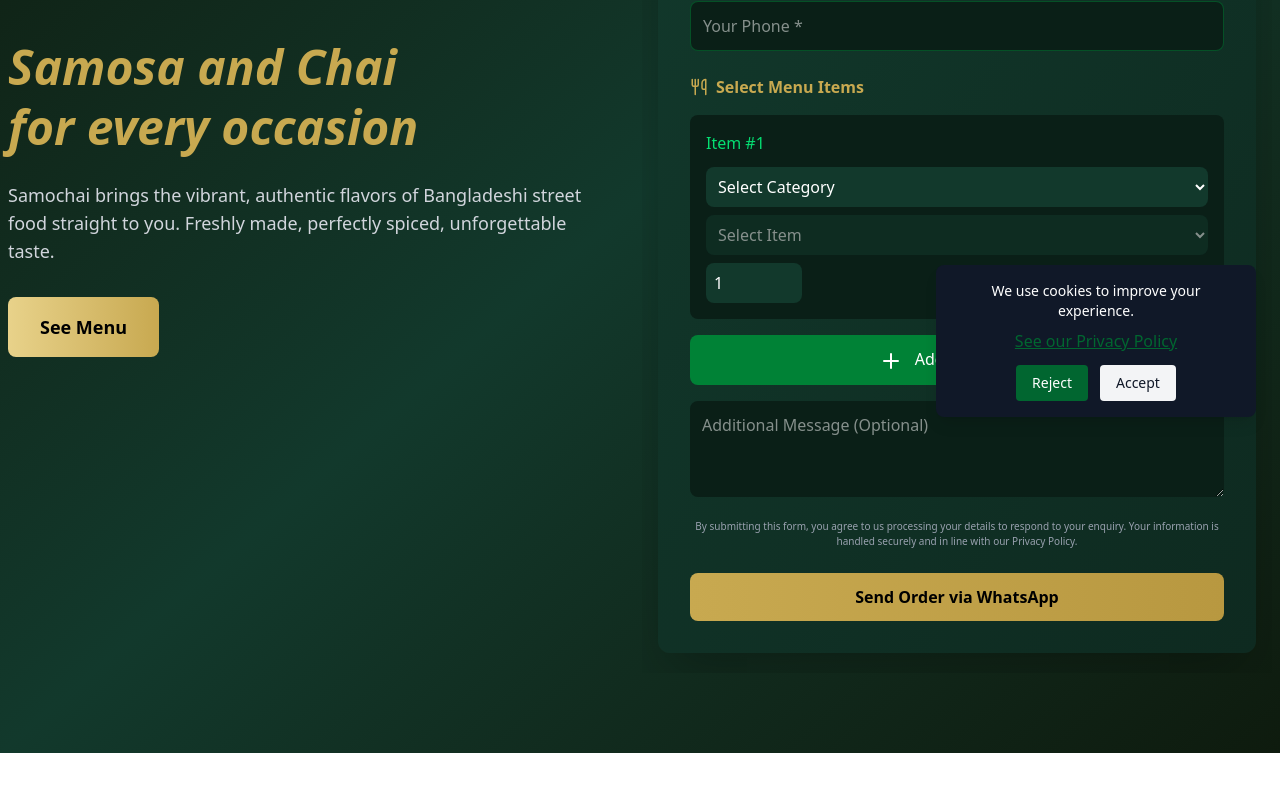
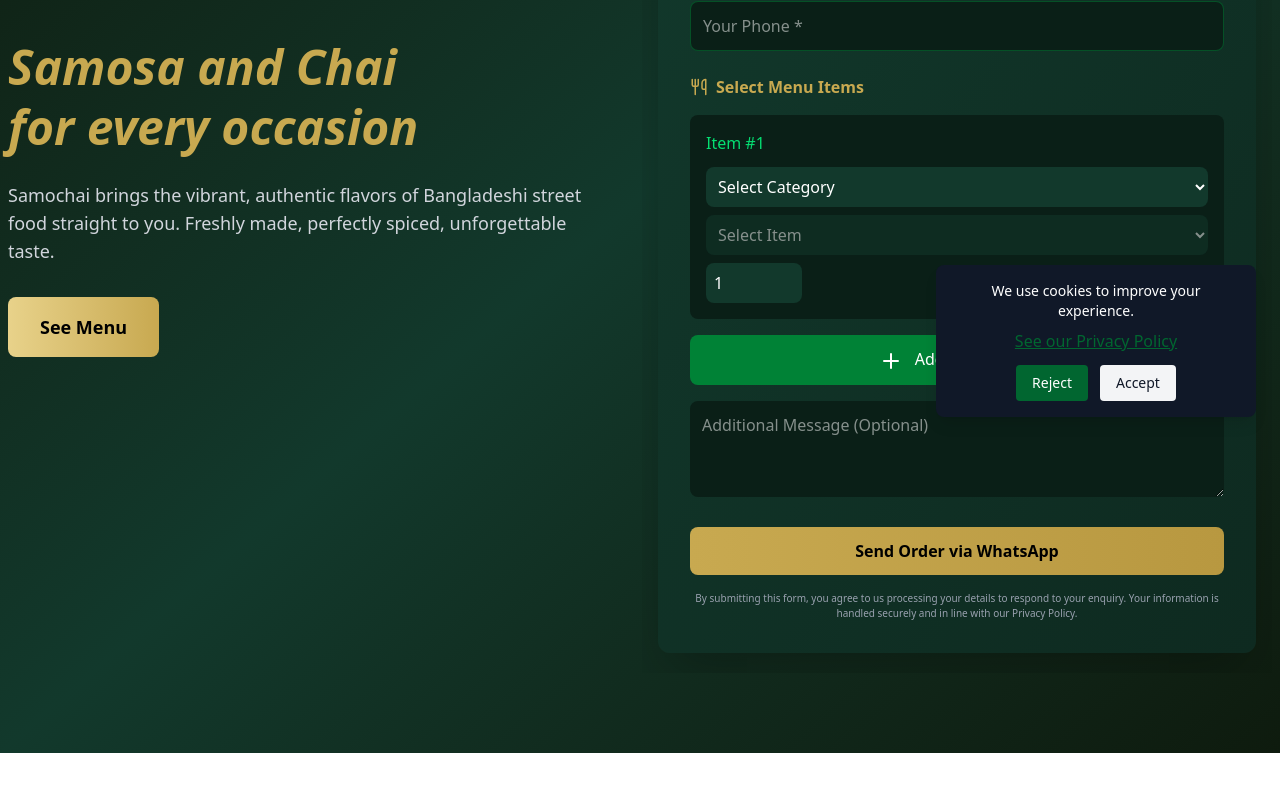
Before and after one commit to STharshan/samochai, a React (Vite) app: page / in a window 1280 px wide. Shown: the part 359-1158 px from the top of the page. Built offline with nearby package versions, Linux system fonts and the light colour scheme.

Commit message:
add text

```diff
--- a/src/components/ContactForm.jsx
+++ b/src/components/ContactForm.jsx
@@ -115,10 +115,6 @@ const ContactForm = () => {
             className="w-full mt-4 bg-[#0a1f17] text-white rounded-lg p-3 outline-none"
           />
 
-          {/* Privacy Note added for consistency */}
-          <p className="text-[10px] text-gray-400 mt-4 text-center">
-            By submitting this form, you agree to us processing your details to respond to your enquiry. Your information is handled securely and in line with our Privacy Policy.
-          </p>
 
           <button
             onClick={() => handleSubmit("+447955363123")}
@@ -126,6 +122,9 @@ const ContactForm = () => {
           >
             Send Order via WhatsApp
           </button>
+          <p className="text-[10px] text-gray-400 mt-4 text-center">
+            By submitting this form, you agree to us processing your details to respond to your enquiry. Your information is handled securely and in line with our Privacy Policy.
+          </p>
         </div>
       </div>
     </section>
```
